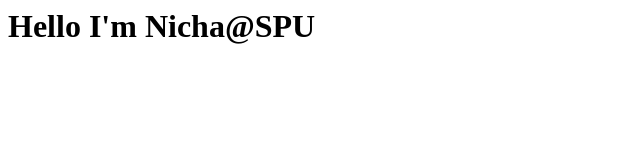
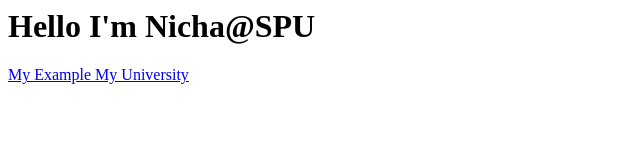
Before and after one commit to nicha-spu/nicha-spu.github.io, a plain HTML site: page index.html in a window 1280 px wide. Shown: the whole page, without its empty margins (0-640 px from the left). Drawn offline with Linux system fonts and the light colour scheme.

Commit message:
Update index.html

```diff
--- a/index.html
+++ b/index.html
@@ -1 +1,3 @@
 <h1> Hello I'm Nicha@SPU </h1>
+<a href='https://nicha-spu.github.io/Example'>My Example </a>
+<a href='https://www.spu.ac.th/'>My University </a>
```
